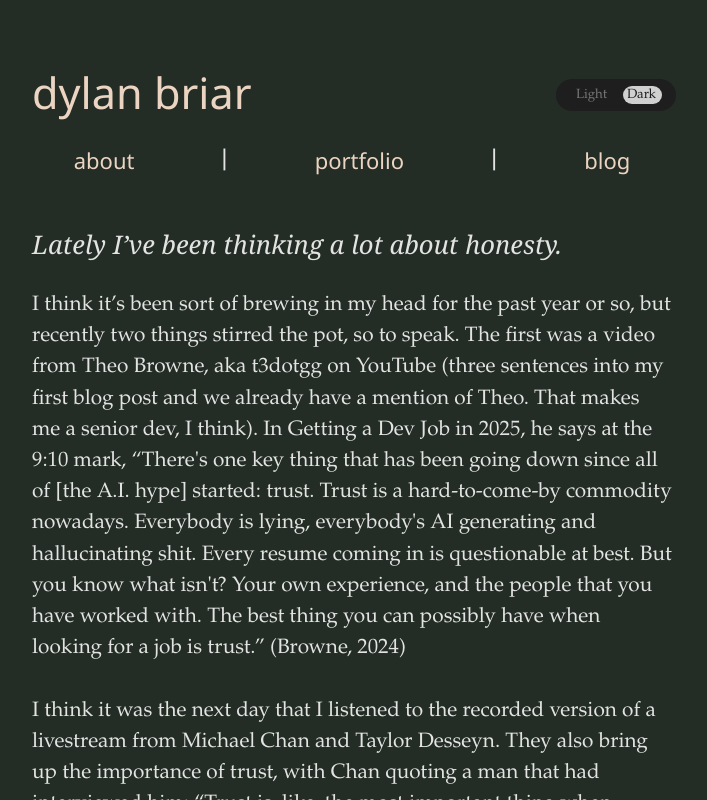
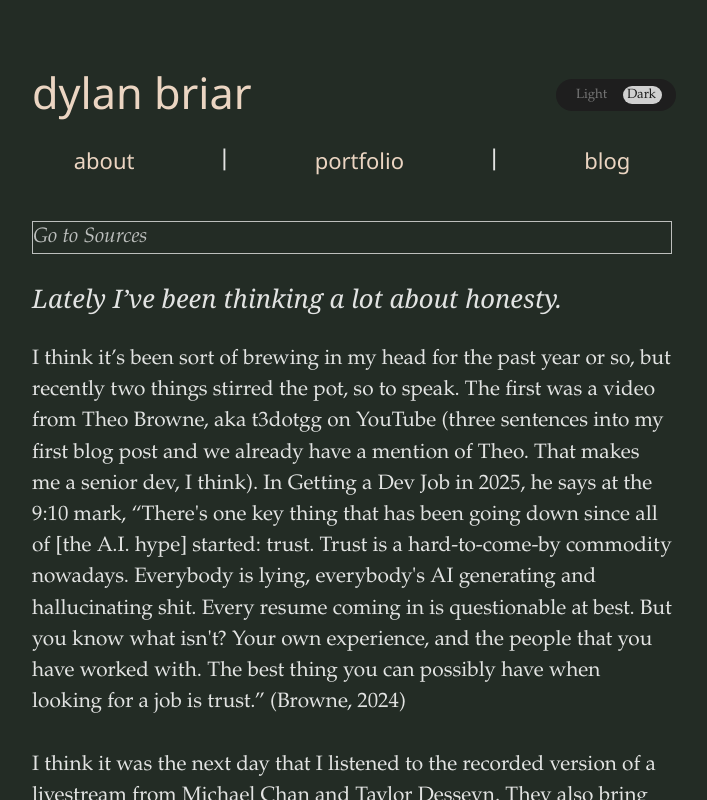
Before and after one commit to dylanbriar/Briar, a Vue app: page /honesty in a window 1280 px wide. Shown: the top 800 px of the page, without its empty margins (288-995 px from the left). Built offline with nearby package versions, Linux system fonts and the light colour scheme.

Commit message:
tinkered with scroll to top button idea. left unfinished. still there, commented out.

```diff
--- a/src/components/Blog/blogs/Misc./Honesty.vue
+++ b/src/components/Blog/blogs/Misc./Honesty.vue
@@ -1,8 +1,36 @@
 <!-- this is hard coded while I work on setting up Auth
  enjoy this absolute mess -->
 
+<script setup lang="ts">
+
+//scroll to top button; commented out to avoid error messages in console/IDE
+/*
+let mybutton = document.getElementById('back-to-top');
+
+// window.onscroll = function() {console.log(window.scrollY)};
+function scrollFunction() {
+  if (document.body.scrollTop > 20 || document.documentElement.scrollTop > 20) {
+    //for some reason this is null. vue thing? will check later
+    mybutton.style.display = "flex";
+  } else {
+    mybutton.style.display = "none";
+  }
+}
+
+function scrollToTop (){
+  window.scrollTo({ top: 0, behavior: 'smooth' });
+}
+*/
+
+function scrollToBottom (){
+  window.scrollTo({ top: 10500, behavior: 'smooth' });
+}
+
+</script>
+
 <template>
-  <br>
+  <i><p id="sources-snap-button" @click="scrollToBottom()">Go to Sources</p></i>
+  <!-- <button id="back-to-top" @click="scrollToTop()" title="Go to top">Snap to Top</button> -->
   <h3>Lately I’ve been thinking a lot about honesty. </h3>
   <p>I think it’s been sort of brewing in my head for the past year or so, but recently two things stirred the pot, so to speak. The first was a video from Theo Browne, aka t3dotgg on YouTube (three sentences into my first blog post and we already have a mention of Theo. That makes me a senior dev, I think). In Getting a Dev Job in 2025, he says at the 9:10 mark, “There's one key thing that has been going down since all of [the A.I. hype] started: trust. Trust is a hard-to-come-by commodity nowadays. Everybody is lying, everybody's AI generating and hallucinating shit. Every resume coming in is questionable at best. But you know what isn't? Your own experience, and the people that you have worked with. The best thing you can possibly have when looking for a job is trust.” (Browne, 2024)
   <br><br>
@@ -100,6 +128,31 @@
 
 <style scoped>
 
+#sources-snap-button {
+  margin-top: 7%;
+  padding-right: 0%;
+  cursor: help;
+  opacity: .8;
+  border: 1px;
+  border-style: solid;
+}
+
+#back-to-top {
+  display: none;
+  position: fixed;
+  top: 20px;
+  right: 45%;
+  z-index: 99;
+  border: none;
+  outline: none;
+  background-color: rgba(255, 255, 255, 0.82);
+  color: white;
+  cursor: pointer;
+  padding: 15px;
+  border-radius: 10px;
+  font-size: 18px;
+}
+
 h3 {
   font-size: 1.6em;
   font-style: italic;
```
